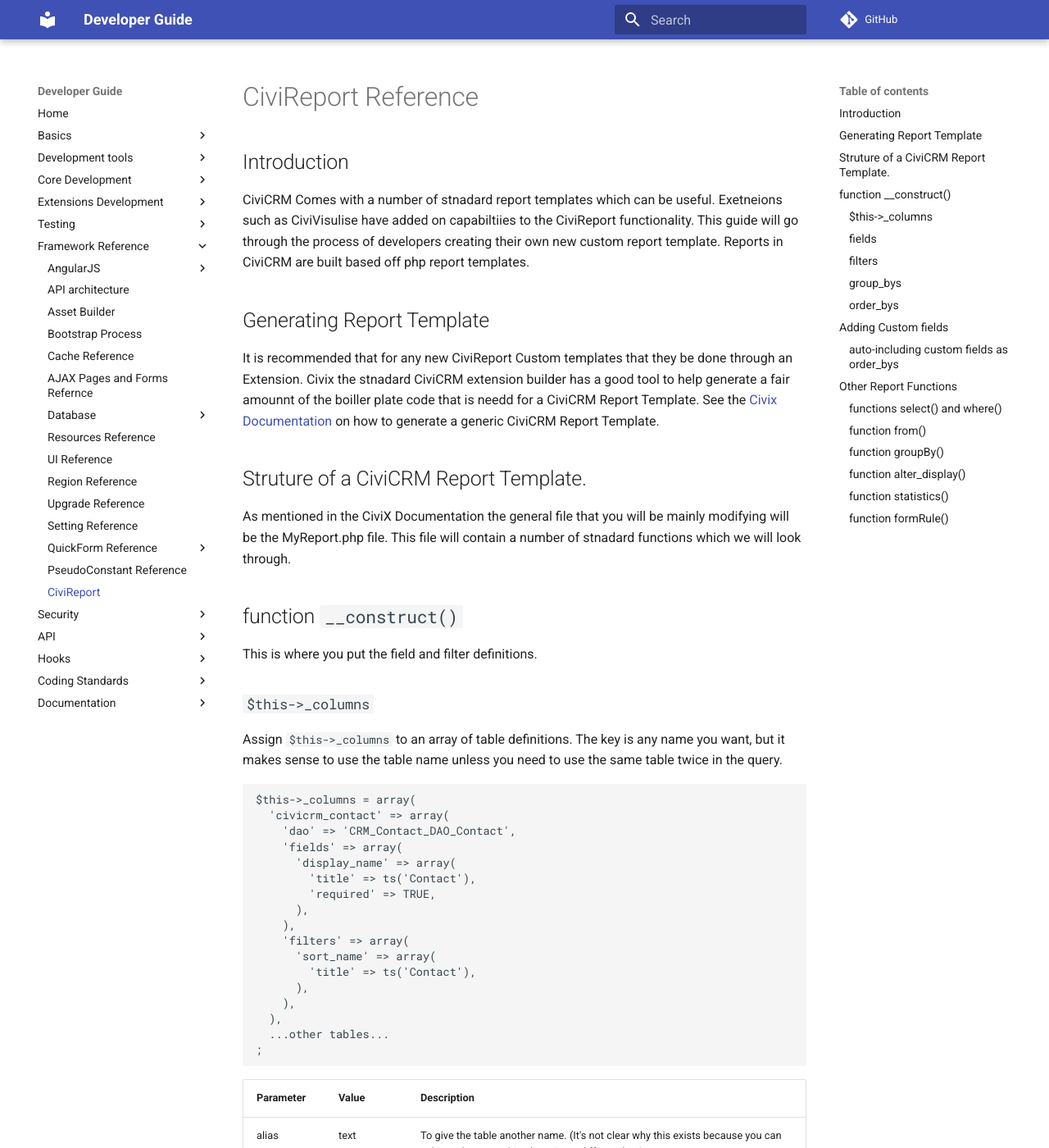
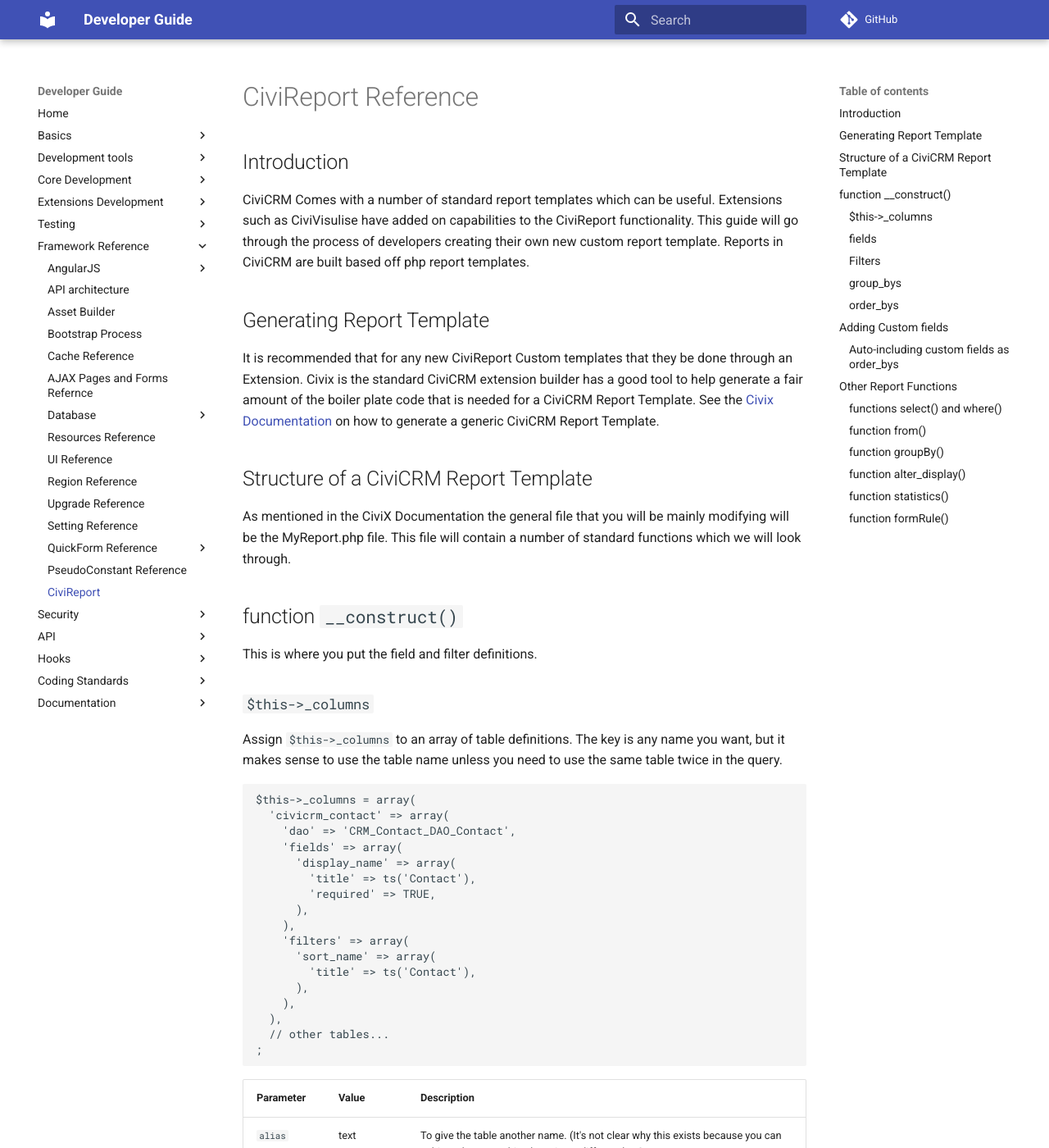
Before and after one commit to civicrm/civicrm-dev-docs, an MkDocs documentation site: the page built from docs/framework/civireport.md, in a window 1280 px wide and 1400 px high. Shown: the whole window at 82% size. Built offline with MkDocs 1.6.1 and Material for MkDocs 9.7.7, drawn with Linux system fonts in a browser that asks for light colours; comment, search, counter and statistics services are not loaded; old or Windows-style settings are respelled for this version of MkDocs; some of the changed text lies outside the part shown.

Commit message:
Improve spelling, grammar, and markdown

````diff
--- a/docs/framework/civireport.md
+++ b/docs/framework/civireport.md
@@ -2,15 +2,15 @@
 
 ## Introduction
 
-CiviCRM Comes with a number of stnadard report templates which can be useful. Exetneions such as CiviVisulise have added on capabiltiies to the CiviReport functionality. This guide will go through the process of developers creating their own new custom report template. Reports in CiviCRM are built based off php report templates.
+CiviCRM Comes with a number of standard report templates which can be useful. Extensions such as CiviVisulise have added on capabilities to the CiviReport functionality. This guide will go through the process of developers creating their own new custom report template. Reports in CiviCRM are built based off php report templates.
 
 ## Generating Report Template
 
-It is recommended that for any new CiviReport Custom templates that they be done through an Extension. Civix the stnadard CiviCRM extension builder has a good tool to help generate a fair amounnt of the boiller plate code that is needd for a CiviCRM Report Template. See the [Civix Documentation](/extensions/civix.md#generate-report) on how to generate a generic CiviCRM Report Template.
+It is recommended that for any new CiviReport Custom templates that they be done through an Extension. Civix is the standard CiviCRM extension builder has a good tool to help generate a fair amount of the boiler plate code that is needed for a CiviCRM Report Template. See the [Civix Documentation](/extensions/civix.md#generate-report) on how to generate a generic CiviCRM Report Template.
 
-## Struture of a CiviCRM Report Template.
+## Structure of a CiviCRM Report Template
 
-As mentioned in the CiviX Documentation the general file that you will be mainly modifying will be the MyReport.php file. This file will contain a number of stnadard functions which we will look through.
+As mentioned in the CiviX Documentation the general file that you will be mainly modifying will be the MyReport.php file. This file will contain a number of standard functions which we will look through.
 
 ## function `__construct()`
 
@@ -36,17 +36,17 @@
       ),
     ),
   ),
-  ...other tables...
+  // other tables...
 ;
 ```
 
 | Parameter | Value | Description |
 | --- | --- | --- |
-| alias | text | To give the table another name. (It's not clear why this exists because you can achieve the same thing by using a different key? |
-| bao | Class name | The BAO for the table, if you need something fancier. If both dao and bao are specified the BAO wins. |
-| dao | Class name | The DAO for the table |
-| fields | array | See below. |
-| filters | array | See below. |
+| `alias` | text | To give the table another name. (It's not clear why this exists because you can achieve the same thing by using a different key? |
+| `bao` | Class name | The BAO for the table, if you need something fancier. If both dao and bao are specified the BAO wins. |
+| `dao` | Class name | The DAO for the table |
+| `fields` | array | See below. |
+| `filters` | array | See below. |
 | `group_bys` | array | See below. |
 | `order_bys` | array | See below. |
 
@@ -72,19 +72,19 @@
 
 Then beyond that it seems that as long as you make what you use in `select()` and other functions match what you did here, it will work. Basically you use whatever combination of the array key, name, alias, and dbAlias so that you have enough uniqueness and that it generates valid SQL.
 
-### filters
+### Filters
 
 filters is a list of filters related to the table that the user can use to filter the results.
 
 | Parameter | Value | Description |
 | --- | --- | --- |
-| title  | text | The caption/label |
-| default | text | The default value of the filter |
-| operatorType | `CRM_Report_Form::OP_XXX` | The widget type. Look in `CRM_Report_Form` for the possible values. Note that some like `DATE` have some built-in functionality for you. Also note that some filters have built-in functionality even without a type, like the `sort_name` in the example above gives the user a choice of "contains", "starts with", etc... |
-| options | array | For widgets that have a selection of values. Pass in an array with value as the key and label as the value, e.g. `array('1'=>'Low', '2'=>'Medium', '3'=>'High')` |
-| group | true/false | Used for group related form fields for e.g `group_id`. A true value for this flag, makes the query include the condition inside the main `WHERE` clause like a normal query. If false, condition is excluded from main clause. |
+| `title`  | text | The caption/label |
+| `default` | text | The default value of the filter |
+| `operatorType` | `CRM_Report_Form::OP_XXX` | The widget type. Look in `CRM_Report_Form` for the possible values. Note that some like `DATE` have some built-in functionality for you. Also note that some filters have built-in functionality even without a type, like the `sort_name` in the example above gives the user a choice of "contains", "starts with", etc... |
+| `options` | array | For widgets that have a selection of values. Pass in an array with value as the key and label as the value, e.g. `array('1'=>'Low', '2'=>'Medium', '3'=>'High')` |
+| `group` | true/false | Used for group related form fields for e.g `group_id`. A true value for this flag, makes the query include the condition inside the main `WHERE` clause like a normal query. If false, condition is excluded from main clause. |
 | `no_display` | true/false | When set for a filter makes the filter hidden but can still be used in the query. Required for cases when filter is expected from url and not be present on the form |
-| type | `CRM_Utils_Type::T_XXX` | The type of data to expect in this filter. Default is `T_STRING`. See `CRM_Utils_Type` for possible values. |
+| `type` | `CRM_Utils_Type::T_XXX` | The type of data to expect in this filter. Default is `T_STRING`. See `CRM_Utils_Type` for possible values. |
 
 ### `group_bys`
 
@@ -118,12 +118,12 @@
 
 | Parameter | Value | Description |
 | --- | --- | --- |
-| title | text | The caption/label |
-| default | true/false | If true, this `order_by` column is enabled by default in the report |
+| `title` | text | The caption/label |
+| `default` | true/false | If true, this `order_by` column is enabled by default in the report |
 | `default_weight` | integer | If `default==true`, this parameter indicates the relative weight of this `order_by` column among other default `order_by` columns |
 | `default_order` | 'ASC' or 'DESC' | If `default==true`, this parameter indicates wither the sort for this `order_by` column should be `ASCENDING` or `DESCENDING` |
 | `default_is_section` | true/false | If `default==true`, this parameter indicates whether or not section headers should be created for this `order_by` column |
-| name | text | The name of the DAO field being exposed for sorting; only required in the unusual case that the field name is not used as the array key |
+| `name` | text | The name of the DAO field being exposed for sorting; only required in the unusual case that the field name is not used as the array key |
 
 ## Adding Custom fields
 
@@ -175,6 +176,7 @@
 );
 return $statistics
 ```
+
 ### function `formRule()`
 
 Return an array of strings listing any errors you wish to display to the user based on their selections.
````
Also changed, not shown: other parts of docs/framework/civireport.md (+16 -15 lines).
